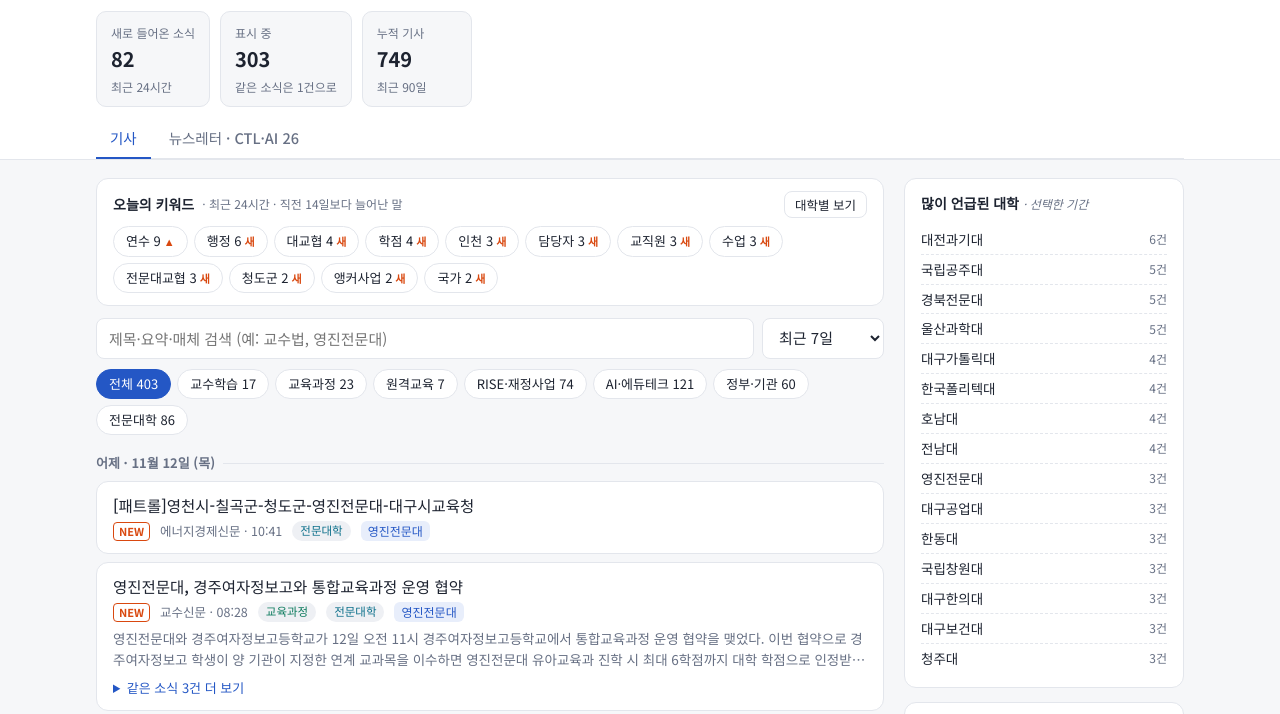
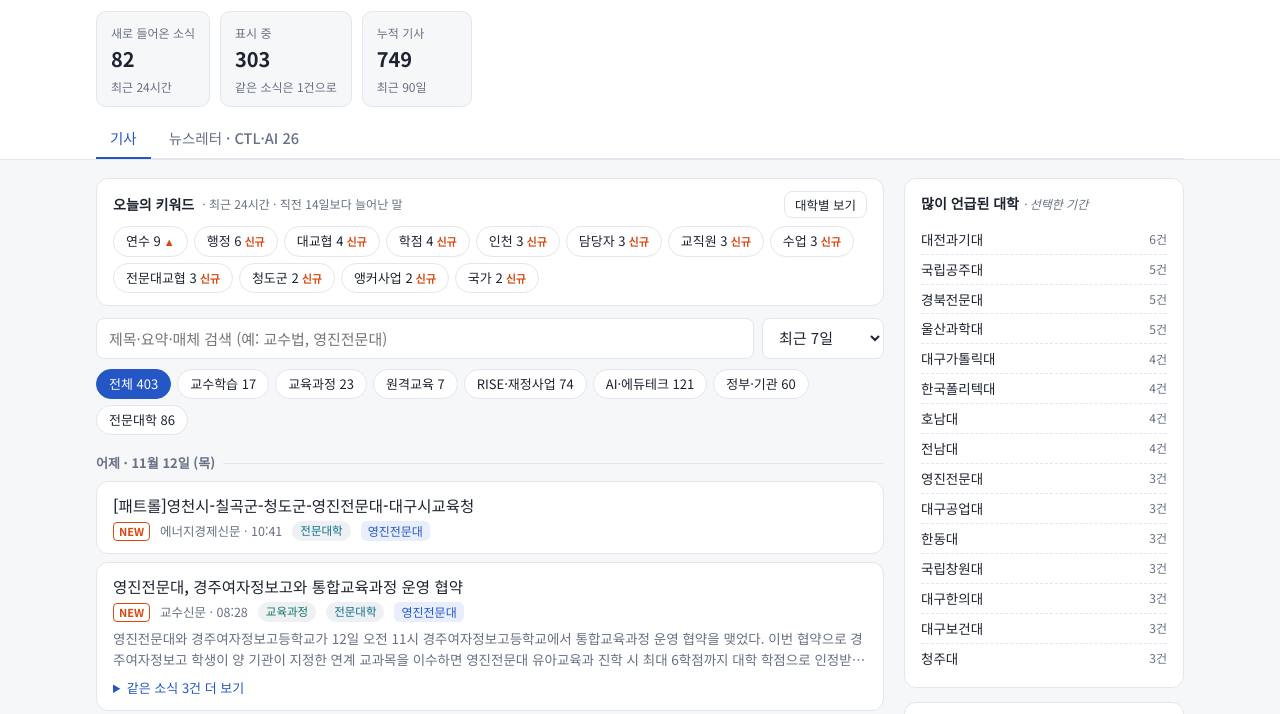
Before and after one commit to Build-and-Stably/ctl-daily-brief, a plain HTML site: page docs/index.html in a window 1280 px wide. Shown: the part 82-796 px from the top of the page. Drawn offline with Linux system fonts and the light colour scheme.

Commit message:
키워드 칩 표시 '새'를 '신규'로
Co-Authored-By: Claude Opus 5.5 <noreply@anthropic.com>

```diff
--- a/docs/index.html
+++ b/docs/index.html
@@ -267,7 +267,7 @@ function renderKeywords(base) {
   $("kwChips").innerHTML = KW.words.map(k => {
     const fresh = k.usual < 0.5;
     const tip = `최근 ${k.n}건 · 평소라면 ${k.usual.toFixed(1)}건`;
-    return `<button class="chip" aria-pressed="${state.kw === k.w}" data-kw="${esc(k.w)}" title="${tip}">${esc(k.w)} ${k.n}<span class="up">${fresh ? "새" : "▲"}</span></button>`;
+    return `<button class="chip" aria-pressed="${state.kw === k.w}" data-kw="${esc(k.w)}" title="${tip}">${esc(k.w)} ${k.n}<span class="up">${fresh ? "신규" : "▲"}</span></button>`;
   }).join("") || `<span class="kw-empty">평소보다 눈에 띄게 늘어난 말이 없습니다.</span>`;
 
   const open = $("univToggle").getAttribute("aria-expanded") === "true";
```
